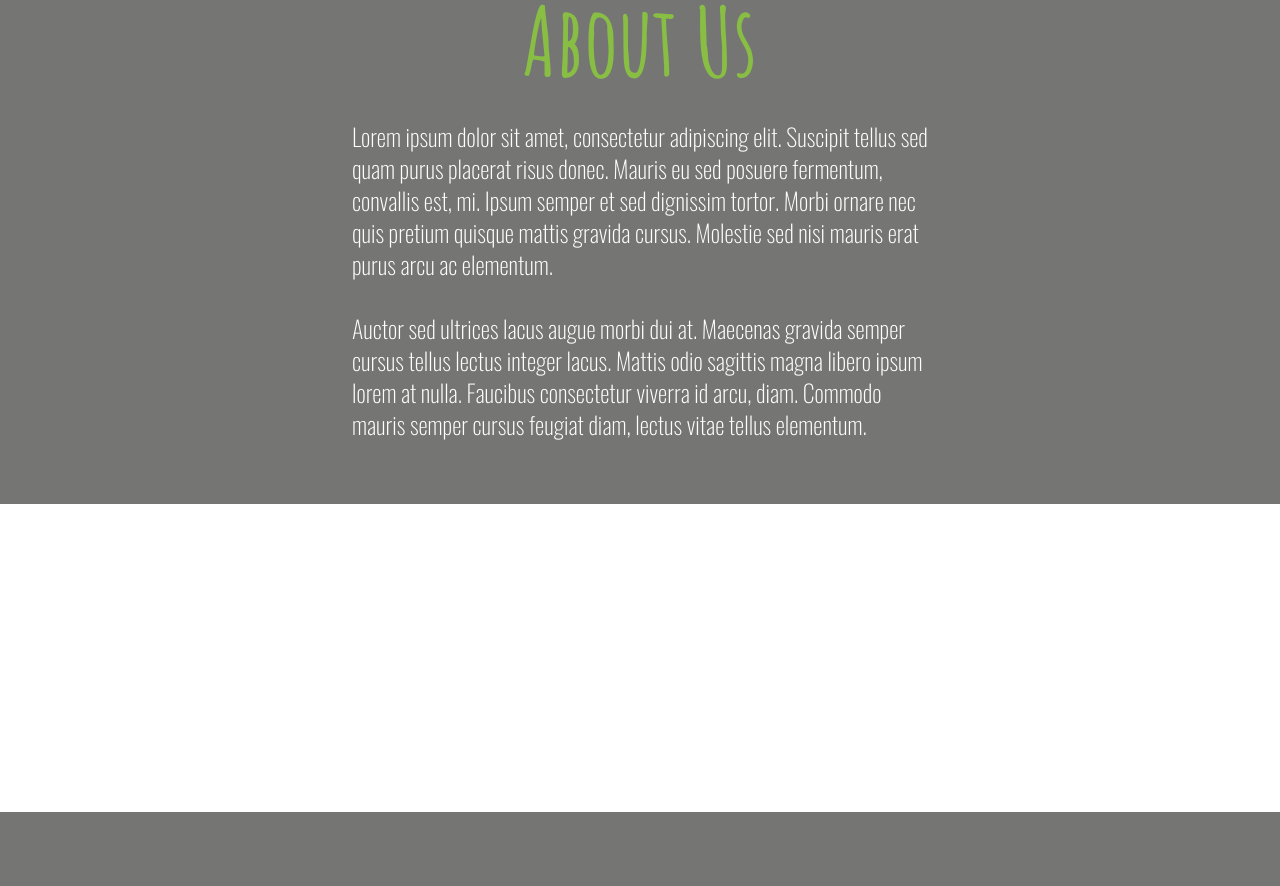
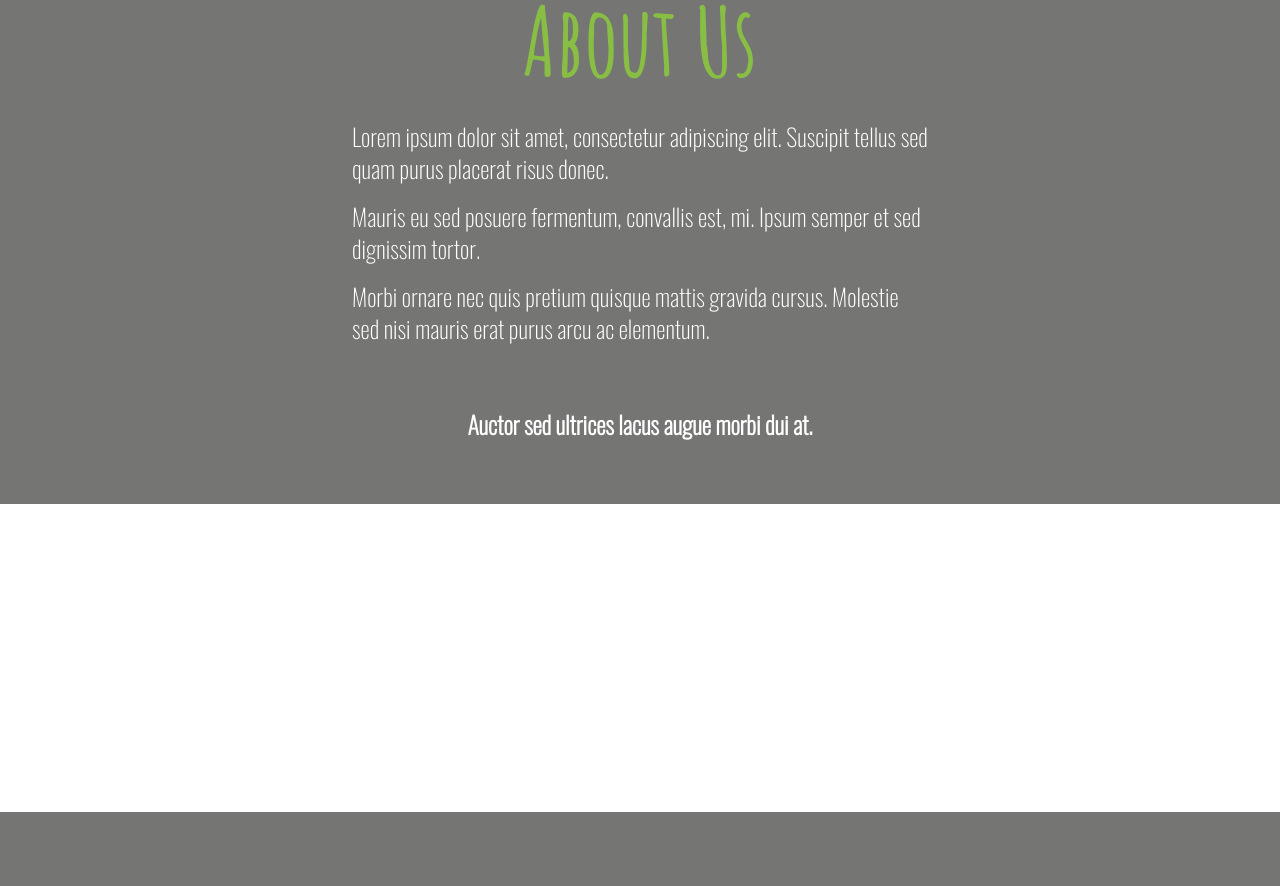
Before and after one commit to Ravanger/landing-page-vegan-cafe, a Next.js app: page / in a window 1280 px wide. Shown: the part 1000-1886 px from the top of the page. Built offline with nearby package versions, Linux system fonts and the light colour scheme.

Commit message:
About us content

```diff
--- a/src/components/AboutUsPage/AboutUsPage.tsx
+++ b/src/components/AboutUsPage/AboutUsPage.tsx
@@ -7,18 +7,21 @@ const AboutUsPage = () => {
       <div className="text-lg sm:text-2xl">
         <p>
           Lorem ipsum dolor sit amet, consectetur adipiscing elit. Suscipit
-          tellus sed quam purus placerat risus donec. Mauris eu sed posuere
-          fermentum, convallis est, mi. Ipsum semper et sed dignissim tortor.
+          tellus sed quam purus placerat risus donec.
+        </p>
+        <Spacer size="1rem" />
+        <p>
+          Mauris eu sed posuere fermentum, convallis est, mi. Ipsum semper et
+          sed dignissim tortor.
+        </p>
+        <Spacer size="1rem" />
+        <p>
           Morbi ornare nec quis pretium quisque mattis gravida cursus. Molestie
           sed nisi mauris erat purus arcu ac elementum.
         </p>
-        <Spacer size="2rem" />
-        <p>
-          Auctor sed ultrices lacus augue morbi dui at. Maecenas gravida semper
-          cursus tellus lectus integer lacus. Mattis odio sagittis magna libero
-          ipsum lorem at nulla. Faucibus consectetur viverra id arcu, diam.
-          Commodo mauris semper cursus feugiat diam, lectus vitae tellus
-          elementum.
+        <Spacer size="4rem" />
+        <p className="font-bold text-center">
+          Auctor sed ultrices lacus augue morbi dui at.
         </p>
       </div>
     </ContentBox>
```
